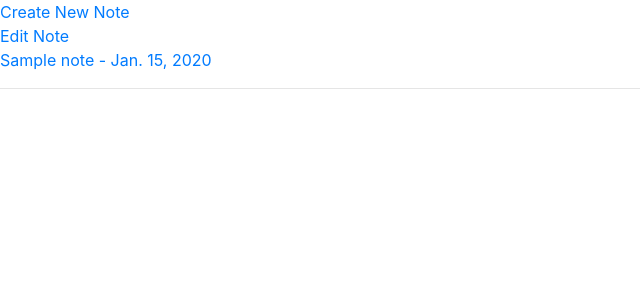
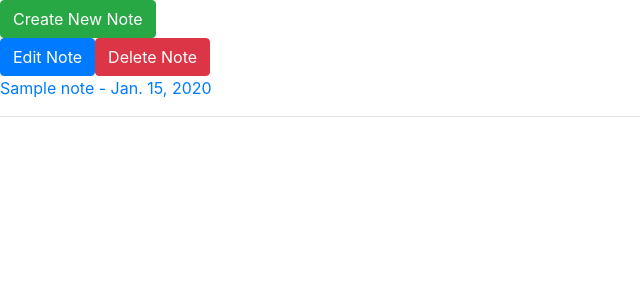
Before and after one commit to kiarash-gh/Note-Taking, a Django app: page /note-list/ in a window 1280 px wide. Shown: the part 56-356 px from the top of the page, without its empty margins (0-640 px from the left). Run offline with Django 5.2, Linux system fonts and the light colour scheme; tables that the repository leaves empty hold one stand-in row (values such as "Sample post"); some libraries are stand-ins or nearby versions.

Commit message:
feat: add delete note

```diff
--- a/note/note_taking/templates/note_taking/note_list.html
+++ b/note/note_taking/templates/note_taking/note_list.html
@@ -4,12 +4,19 @@
 {% block content %}
 
 
-    <a href="{% url 'create-note' %}">Create New Note</a>
+    <a href="{% url 'create-note' %}" class="btn btn-success">Create New Note</a>
 
     {% for note in notes %}
+    <div class="flex d-flex">
         <div>
-            <a href={% url 'edit-note' note.id %}>Edit Note</a>
+            <a href={% url 'edit-note' note.id %} class="btn btn-primary">Edit Note</a>
         </div>
+
+        <div>
+            <a href={% url 'delete-note' note.id %} class="btn btn-danger">Delete Note</a>
+        </div>
+
+    </div>
 
         <div>
             <a href={% url 'note-detail' note.id %}>{{note.title}} - {{note.created}}</a>
--- a/note/note_taking/urls.py
+++ b/note/note_taking/urls.py
@@ -8,4 +8,6 @@ urlpatterns = [
     path('create-note/', views.create_note, name='create-note'),
     path('note-detail/<str:pk>', views.note_detail, name='note-detail'),
     path('edit-note/<str:pk>', views.update_note, name='edit-note'),
+    path('delete-note/<str:pk>', views.delete_note, name='delete-note'),
+
 ]
--- a/note/note_taking/views.py
+++ b/note/note_taking/views.py
@@ -1,9 +1,12 @@
-from django.shortcuts import render, redirect
+from django.shortcuts import render, redirect,get_object_or_404
+from django.template import RequestContext
 from .models import Note
 from .forms import NoteForm
 
 
 # Create your views here.
+
+
 def home(request):
     context = {}
     return render(request, 'note_taking/home.html', context)
@@ -29,14 +32,14 @@ def create_note(request):
 
 
 def note_detail(request, pk):
-    note = Note.objects.get(id=pk)
+    note = get_object_or_404(Note, id=pk)
     form = NoteForm(instance=note)
     context= {'form': form}
     return render(request, 'note_taking/note_detail.html', context)
 
 
 def update_note(request, pk):
-    note = Note.objects.get(id=pk)
+    note = get_object_or_404(Note, id=pk)
     if request.method == 'POST':
         form = NoteForm(request.POST, instance=note)
         if form.is_valid():
@@ -47,3 +50,13 @@ def update_note(request, pk):
 
     context= {'form': form}
     return render(request, 'note_taking/edit_note.html', context)
+
+
+def delete_note(request, pk):
+    note = get_object_or_404(Note, id=pk)
+    context = {'obj': note.title}
+    if request.method == 'POST':
+        note.delete()
+        return redirect('note-list')
+
+    return render(request, 'note_taking/delete.html', context)
```
Also changed, not shown: note/note_taking/templates/note_taking/delete.html (added, +13 -0 lines).
